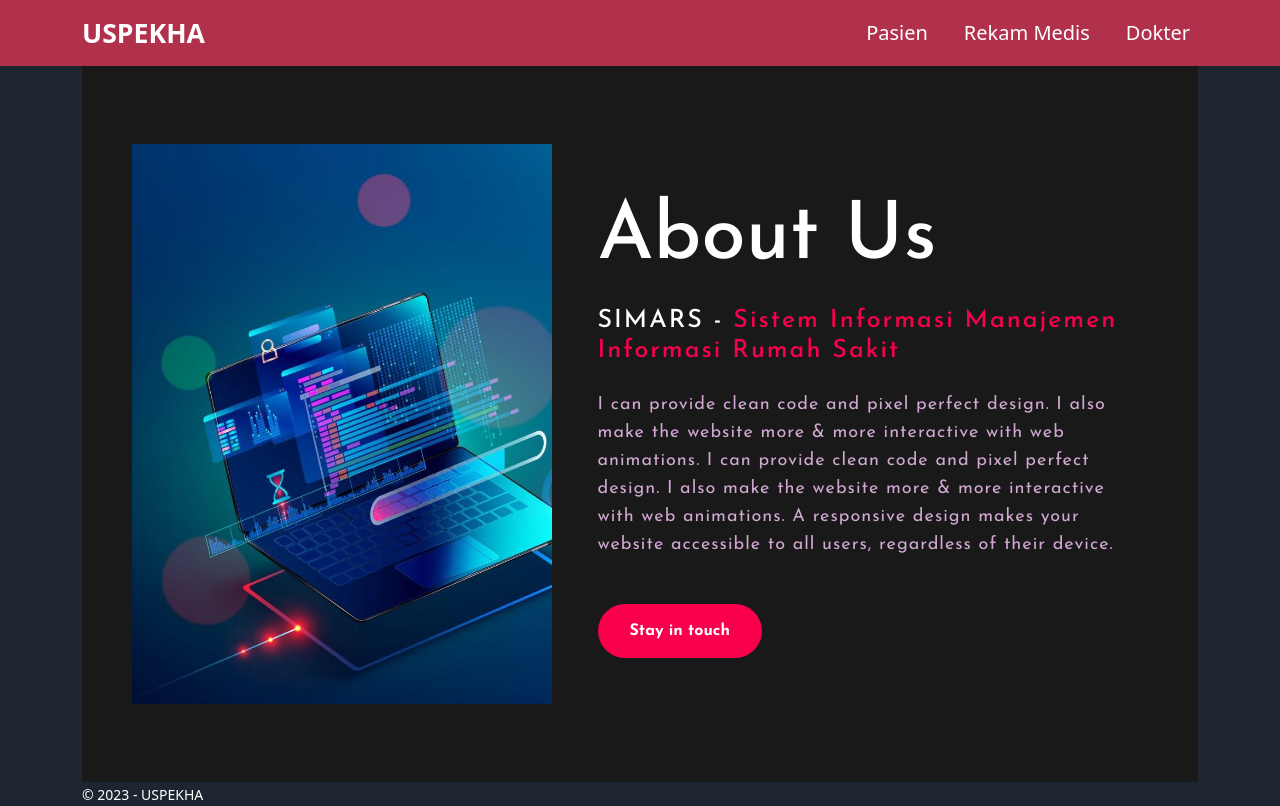
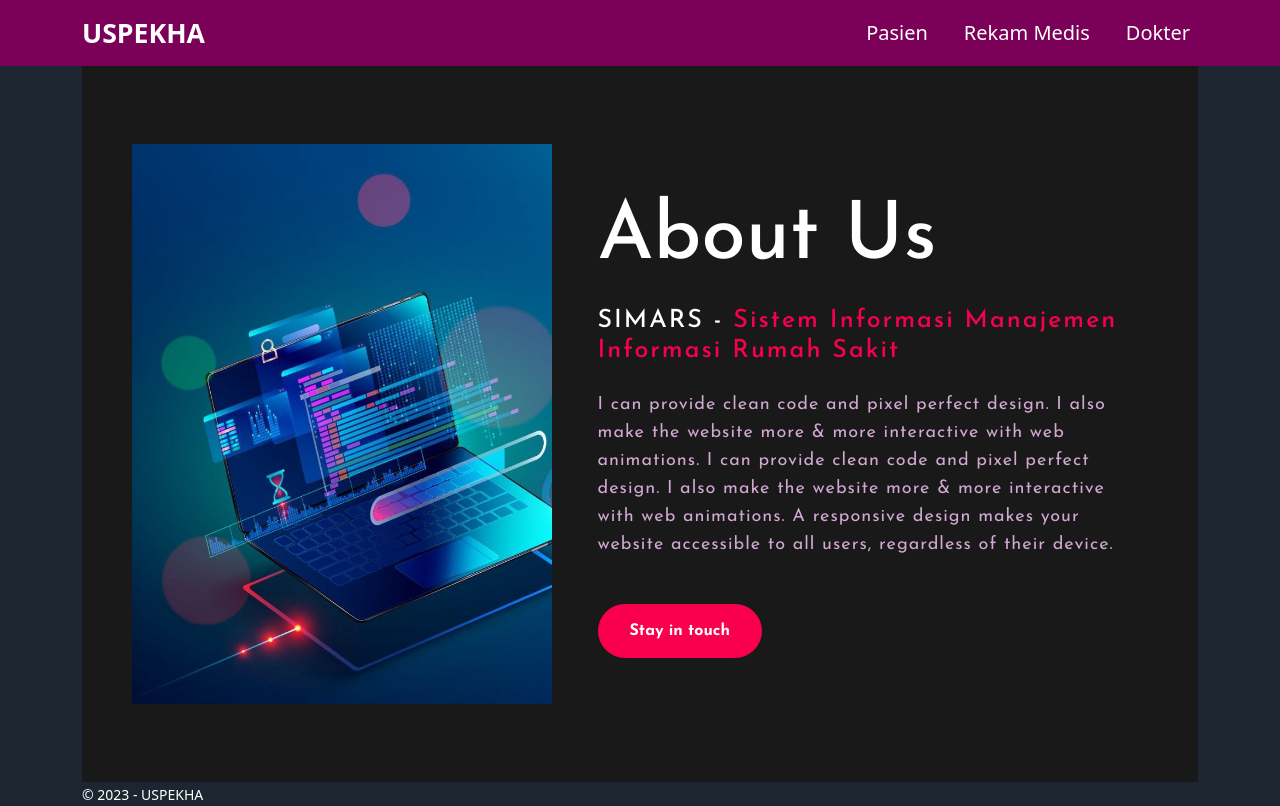
Before and after one commit to Web-Programming/project-akhir-paw-ii-si51-uspekha, an Angular app in the folder uspekha/: page / in a window 1280 px wide. Built offline with nearby package versions, Linux system fonts and the light colour scheme.

Commit message:
color nav

```diff
--- a/uspekha/src/app/framework/framework.component.html
+++ b/uspekha/src/app/framework/framework.component.html
@@ -1,4 +1,4 @@
-<nav class="navbar navbar-expand-md navbar-light" style="background-color: rgb(177, 49, 77);">
+<nav class="navbar navbar-expand-md navbar-light" style="background-color: rgb(123, 0, 88);">
     <div class="container">
       <a href="/" class="navbar-brand">
         <div class="fw-bold" style="color: white; font-size: 20pt; ">USPEKHA</div>
```
